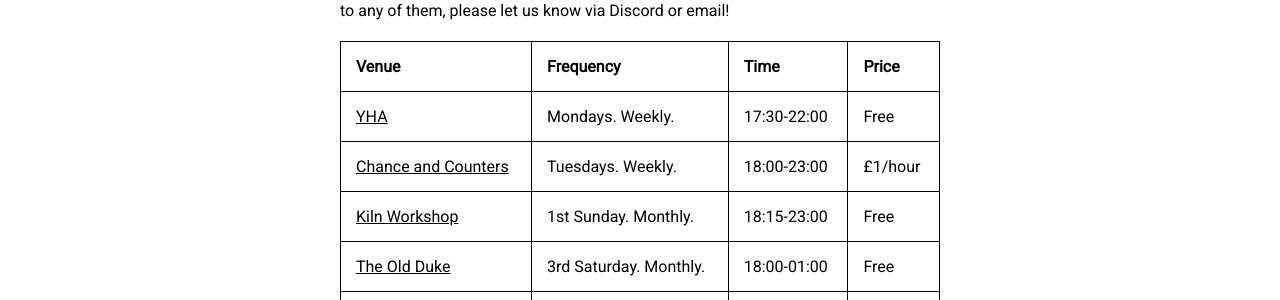
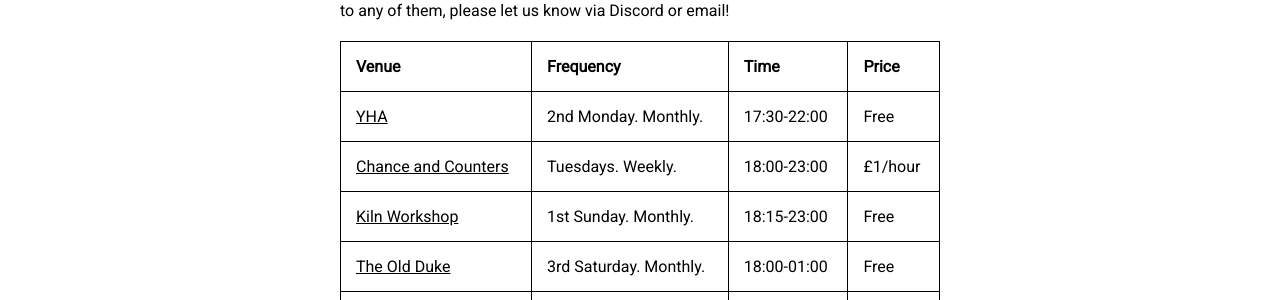
Before and after one commit to ChilledEther/west-country-leders-new, a Jekyll site: the page built from pages/venues.md, in a window 1280 px wide and 900 px high. Shown: the part 170-470 px from the top of the window. Built offline with Jekyll 4.4.1, drawn with Linux system fonts in a browser that asks for light colours.

Commit message:
Update venues.md

```diff
--- a/pages/venues.md
+++ b/pages/venues.md
@@ -9,7 +9,7 @@
 
 Venue            |  Frequency              |  Time          |  Price
 ---------------  |---------------------    |----------------|--------
-[YHA](#yha)              |  Mondays. Weekly.        |  17:30-22:00   |  Free
+[YHA](#yha)              |  2nd Monday. Monthly.        |  17:30-22:00   |  Free
 [Chance and Counters](#chance-and-counters) | Tuesdays. Weekly.       |  18:00-23:00   | £1/hour
 [Kiln Workshop](#kiln-workshop)    |  1st Sunday. Monthly.    |  18:15-23:00   | Free
 [The Old Duke](#the-old-duke)     |  3rd Saturday. Monthly. | 18:00-01:00     | Free
```
